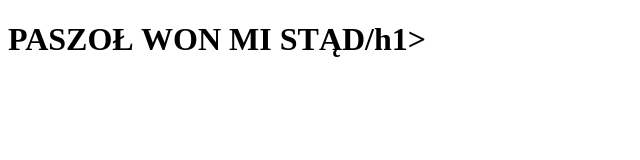
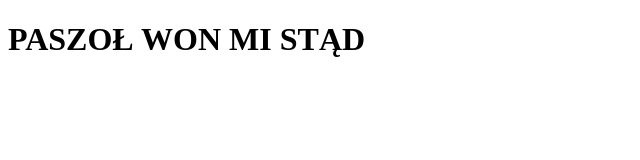
Before and after one commit to AdvancedMoonElectronics/meh3, a plain HTML site: page index.html in a window 1280 px wide. Shown: the full height of the page, 0-640 px from the left. Drawn offline with Linux system fonts and the light colour scheme.

Commit message:
Update index.html

```diff
--- a/index.html
+++ b/index.html
@@ -7,6 +7,6 @@
         <meta property="og:video:url" content="https://cdn.discordapp.com/attachments/920087532052566096/974020545307893800/damnation.mp4">
     </head>
     <body>
-        <h1>PASZOŁ WON MI STĄD/h1>
+        <h1>PASZOŁ WON MI STĄD</h1>
     </body>
 </html>
```
